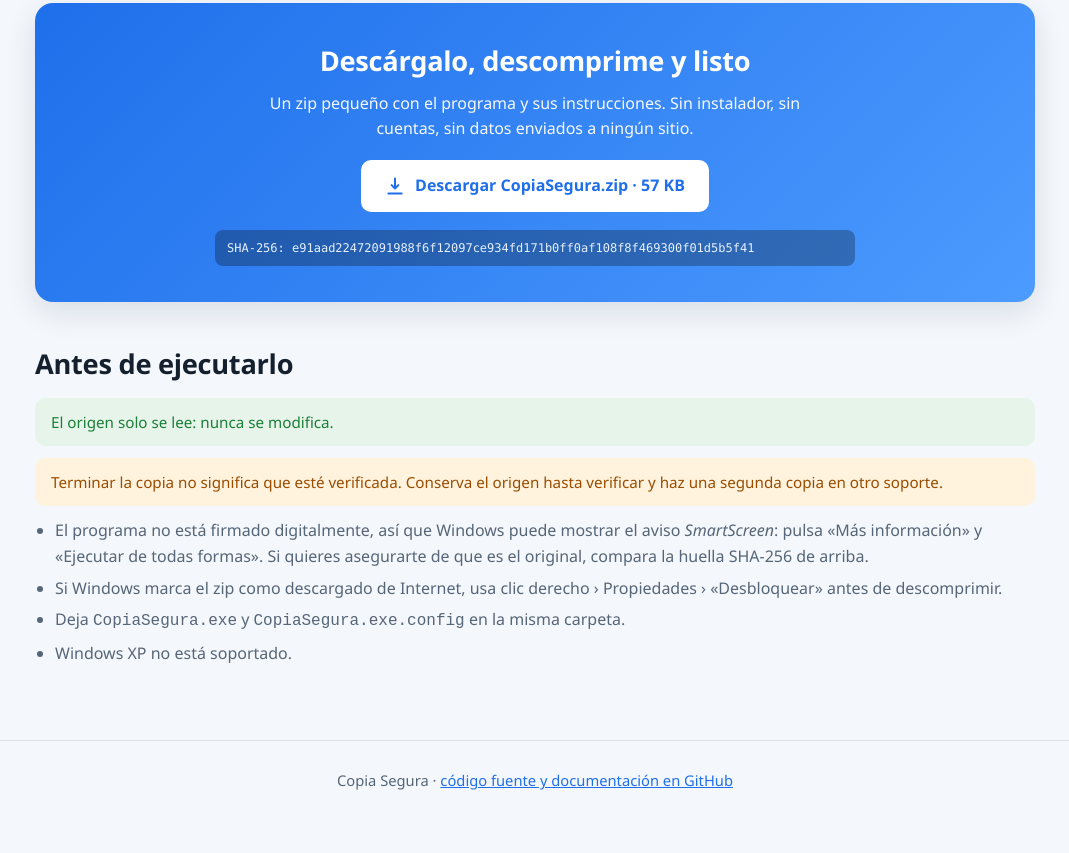
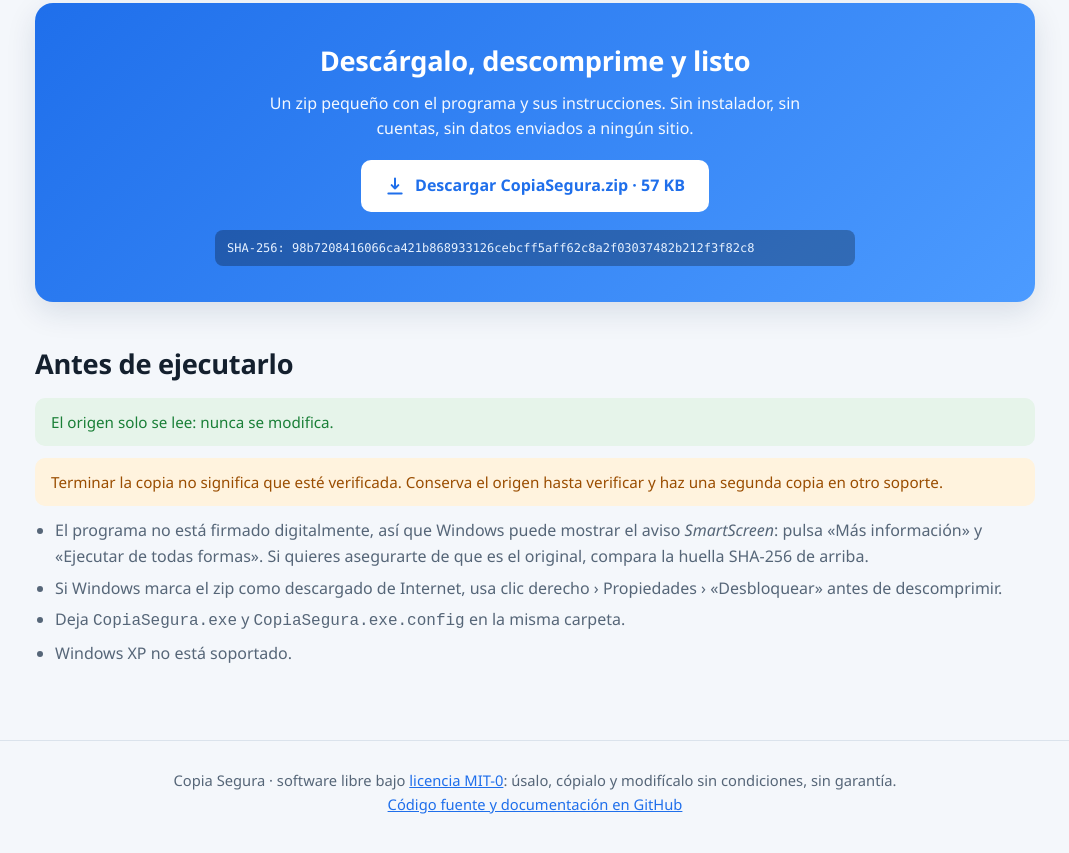
Before and after one commit to yanker/Robocopy-Mtno, a plain HTML site: page index.html in a window 1280 px wide. Shown: the part 4121-4974 px from the top of the page, without its empty margins (105-1174 px from the left). Drawn offline with Linux system fonts and the light colour scheme.

Commit message:
Publicar descarga 18/11/2026 (SHA-256 98b720841606)

```diff
--- a/index.html
+++ b/index.html
@@ -191,7 +191,7 @@
           <svg viewBox="0 0 24 24" fill="none" stroke="currentColor" stroke-width="2.4" stroke-linecap="round" stroke-linejoin="round" aria-hidden="true"><path d="M12 3v12m0 0-4-4m4 4 4-4M4 21h16"/></svg>
           Descargar CopiaSegura.zip · 57 KB
         </a>
-        <code class="hash" title="Huella SHA-256 del zip">SHA-256: e91aad22472091988f6f12097ce934fd171b0ff0af108f8f469300f01d5b5f41</code>
+        <code class="hash" title="Huella SHA-256 del zip">SHA-256: 98b7208416066ca421b868933126cebcff5aff62c8a2f03037482b212f3f82c8</code>
       </div>
 
       <h2 style="margin-top:40px">Antes de ejecutarlo</h2>
@@ -209,7 +209,8 @@
 
 <footer>
   <div class="wrap">
-    Copia Segura · <a href="https://github.com/yanker/Robocopy-Mtno">código fuente y documentación en GitHub</a>
+    Copia Segura · software libre bajo <a href="https://github.com/yanker/Robocopy-Mtno/blob/main/LICENSE">licencia MIT-0</a>: úsalo, cópialo y modifícalo sin condiciones, sin garantía.<br>
+    <a href="https://github.com/yanker/Robocopy-Mtno">Código fuente y documentación en GitHub</a>
   </div>
 </footer>
 
```
Also changed, not shown: 1 other file.
